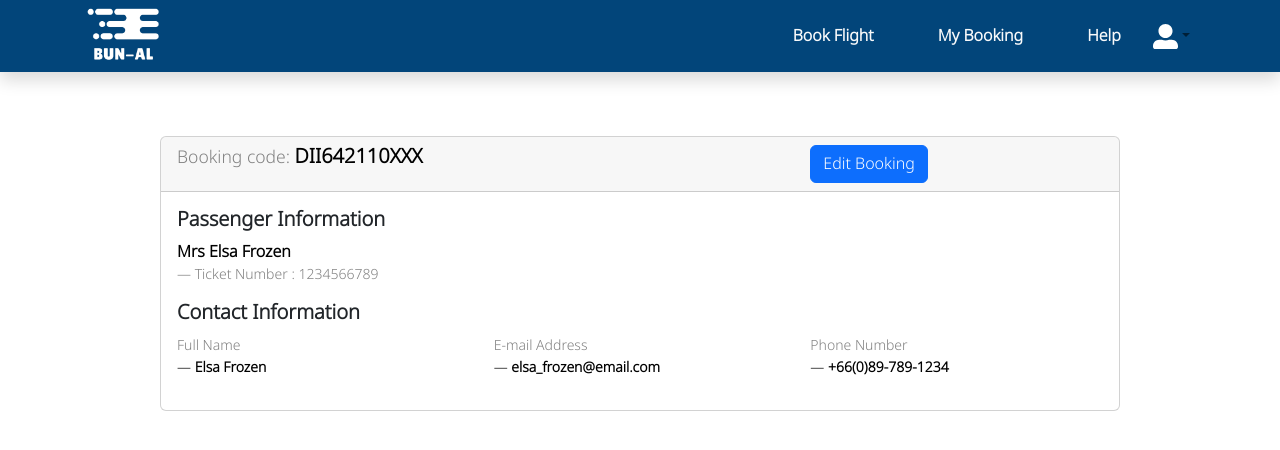
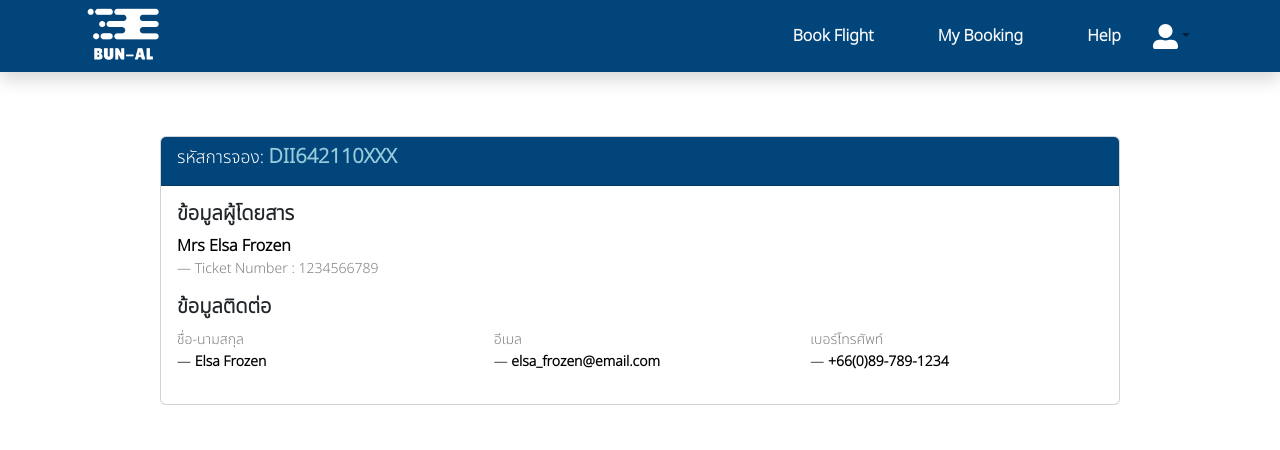
Before and after one commit to B-MNSN/dii-front-end-project, a React (Create React App) app: page / in a window 1280 px wide. Shown: the top 450 px of the page. Built offline with nearby package versions, Linux system fonts and the light colour scheme.

Commit message:
edit wording

```diff
--- a/src/App.js
+++ b/src/App.js
@@ -10,7 +10,7 @@ import Container from './components/Container';
 // import MyFlight from './components/MyFlight';
 // import MyFlightDetails from './components/MyFlightDetails'
 import MyBooking from './components/MyBooking';
-
+import Signup from './components/Signup';
 function App() {
   return (
     <>
--- a/src/components/LogoTicket.jsx
+++ /dev/null
@@ -1,2 +0,0 @@
-import React from "react";
-import logo from '../logo.png';
--- a/src/components/MyBooking.jsx
+++ b/src/components/MyBooking.jsx
@@ -1,29 +1,29 @@
 import React from "react";
 import Card from "react-bootstrap/Card";
-import Button from "react-bootstrap/Button";
 
 const MyBooking = () => {
   return (
     <>
       <Card style={{ width: "75%",marginTop: "5%" }}>
-        <Card.Header>
+        <Card.Header style={{ backgroundColor: "#02457A",}}>
           <div class="container-head">
             <div class="row align-items-start">
               <div class="col-md-4">
-                <h5 style={{ color: "gray" }}>
-                  <small>Booking code: </small>
-                  <strong style={{ color: "black" }}>DII642110XXX</strong>{" "}
+
+                <h5 style={{ color: "white" }}>
+                  <small>รหัสการจอง: </small>
+                  <strong style={{ color: "#97CADB" }}>DII642110XXX</strong>{" "}
                 </h5>
               </div>
               <div class="col-md-4 offset-md-4">
-                <Button variant="primary">Edit Booking</Button>{" "}
+
               </div>
             </div>
           </div>
         </Card.Header>
         <Card.Body>
           <Card.Title>
-            <strong>Passenger Information</strong>{" "}
+            <strong>ข้อมูลผู้โดยสาร</strong>{" "}
           </Card.Title>
           <Card.Text>
             <p class="mb-3" style={{ color: "black" }}>
@@ -35,7 +35,7 @@ const MyBooking = () => {
           </Card.Text>
           <Card.Title>
             <h5>
-              <strong>Contact Information</strong>
+              <strong>ข้อมูลติดต่อ</strong>
             </h5>
           </Card.Title>
           <Card.Text>
@@ -43,15 +43,15 @@ const MyBooking = () => {
               <div class="row align-items-end">
                 <div class="col order-first">
                   <p class="mb-3" style={{ color: "gray" }}>
-                    <small>Full Name</small>{" "}
-                  </p>
+                    <small>ชื่อ-นามสกุล</small>{" "}
+                    </p>
                   <footer class="blockquote-footer" style={{ color: "black" }}>
                     <strong>Elsa Frozen</strong>
                   </footer>
                 </div>
                 <div class="col">
                   <p class="mb-3" style={{ color: "gray" }}>
-                    <small>E-mail Address</small>{" "}
+                    <small>อีเมล</small>{" "}
                   </p>
                   <footer class="blockquote-footer" style={{ color: "black" }}>
                     <strong>elsa_frozen@email.com</strong>
@@ -59,7 +59,7 @@ const MyBooking = () => {
                 </div>
                 <div class="col order-last">
                   <p class="mb-3" style={{ color: "gray" }}>
-                    <small>Phone Number</small>
+                    <small>เบอร์โทรศัพท์</small>
                   </p>
                   <footer class="blockquote-footer" style={{ color: "black" }}>
                     <strong>+66(0)89-789-1234</strong>
```
